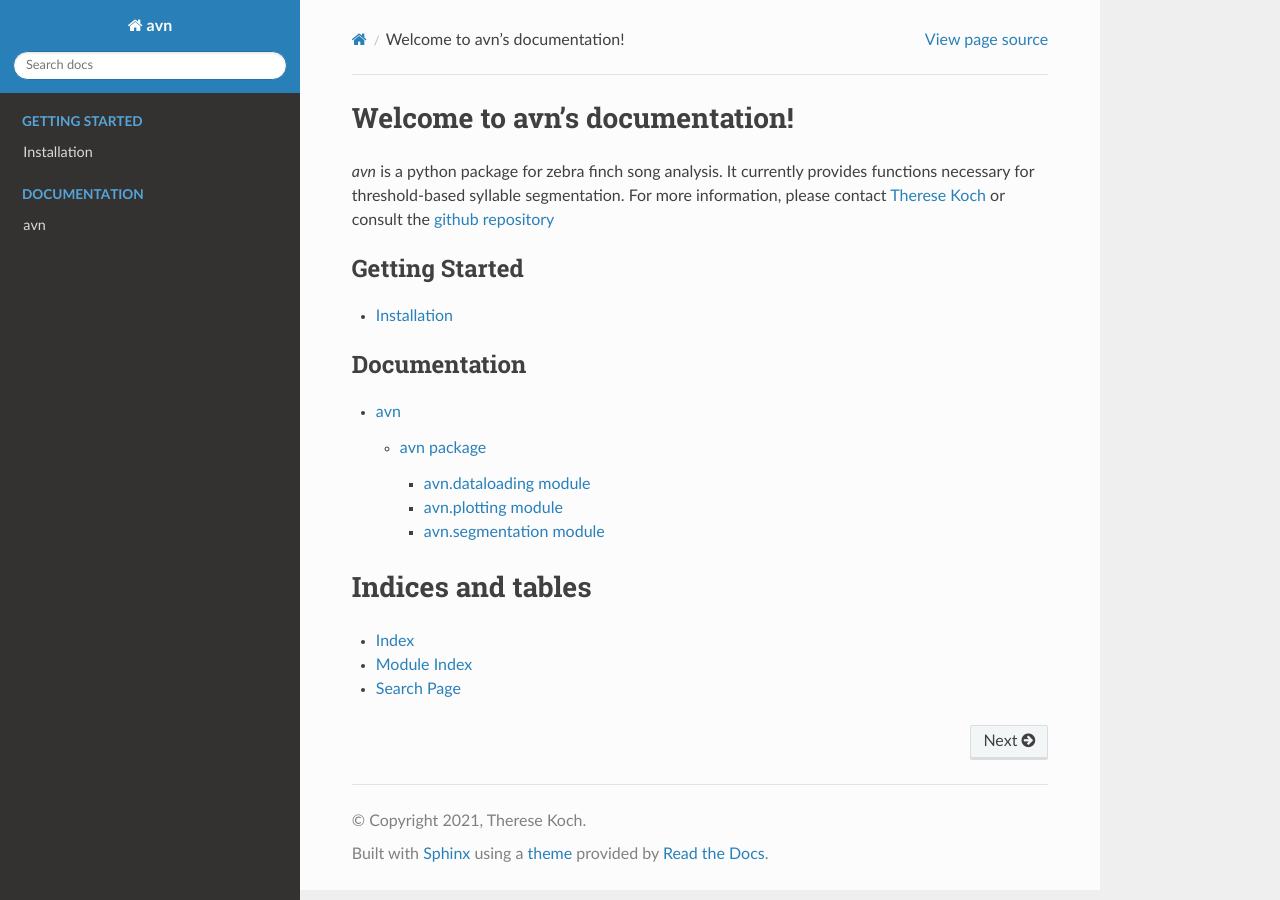
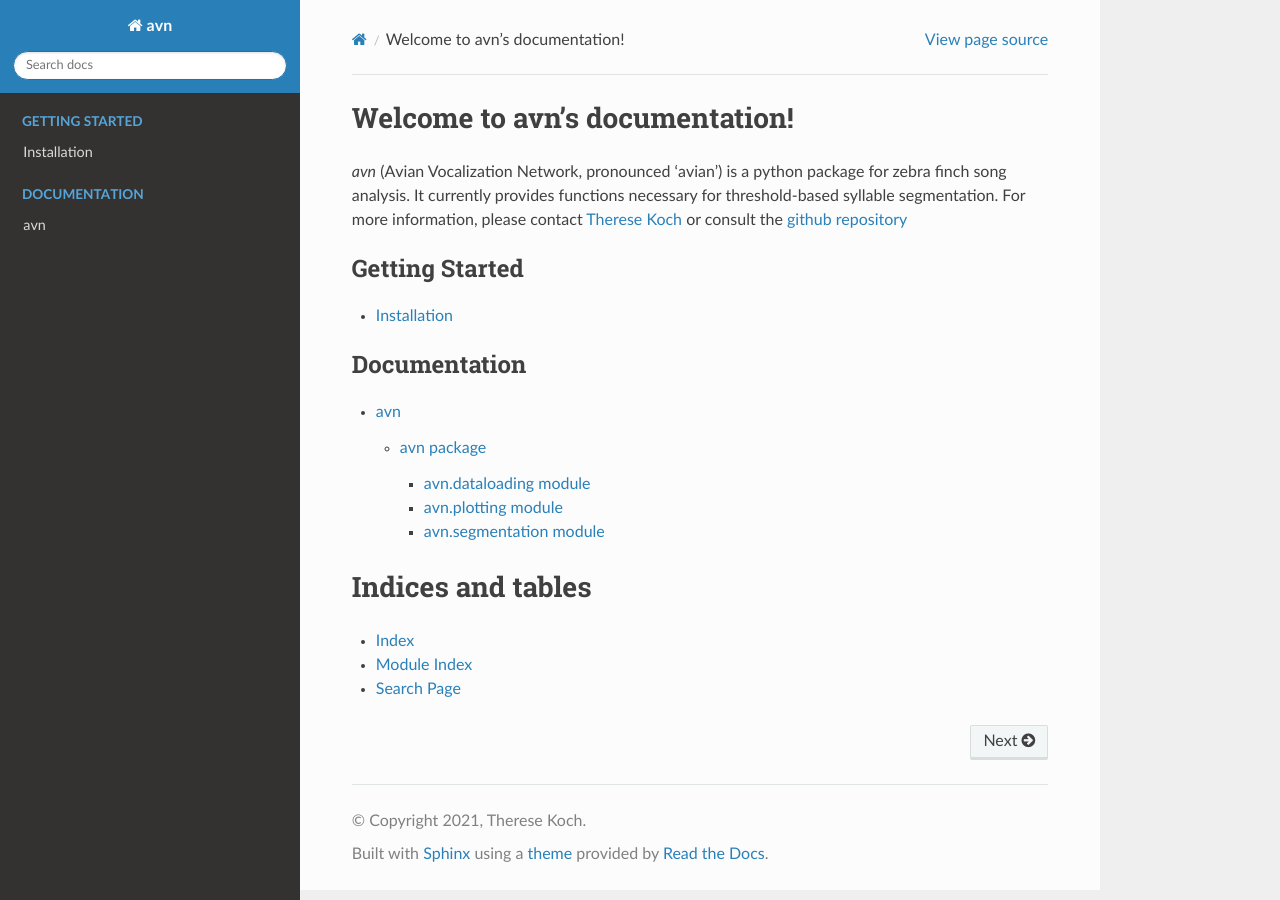
Before and after one commit to theresekoch/avn, a Sphinx documentation site: the page built from docs/index.rst, in a window 1280 px wide. Built offline with Sphinx 7.4.7 and the Read the Docs theme 2.0.0, drawn with Linux system fonts in a browser that asks for light colours; pages that are not in the unit, such as notebooks, are missing from menus.

Commit message:
Update index.rst

```diff
--- a/docs/index.rst
+++ b/docs/index.rst
@@ -5,7 +5,7 @@
 
 Welcome to avn's documentation!
 ===============================
-`avn` is a python package for zebra finch song analysis. It currently provides
+`avn` (Avian Vocalization Network, pronounced 'avian') is a python package for zebra finch song analysis. It currently provides
 functions necessary for threshold-based syllable segmentation. For more information,
 please contact `Therese Koch <mailto:therese.koch@utsouthwestern.edu>`_ or consult
 the `github repository <https://github.com/theresekoch/avn>`_
```
